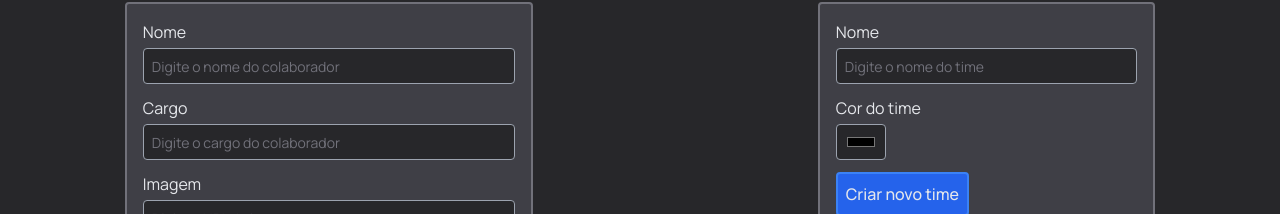
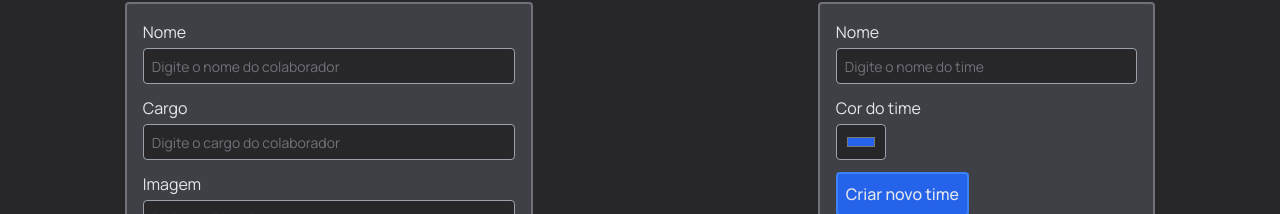
Before and after one commit to jonathafernandes/organo, a React (Vite) app: page / in a window 1280 px wide. Shown: the part 368-582 px from the top of the page. Built offline with nearby package versions, Linux system fonts and the light colour scheme; the HTML template or start-up script is replaced by a standard one.

Commit message:
fix: solves error color team

```diff
--- a/src/App.jsx
+++ b/src/App.jsx
@@ -1,12 +1,12 @@
-import Footer from "./componentes/Footer";
-import Header from "./componentes/Header";
-import Main from "./componentes/Main";
+import Footer from "./components/Footer";
+import Header from "./components/Header";
+import Main from "./components/Main";
 
 import { IoIosArrowDropdownCircle } from "react-icons/io";
 
 function App() {
   return (
-    <div>
+    <>
       <Header />
       <div className="mt-16 flex flex-col items-center gap-4">
         <h1 className="mx-1 text-3xl text-center font-semibold sm:mx-4">Crie e gerencie seus times. Comece agora!</h1>
@@ -15,7 +15,7 @@ function App() {
       <Main />
       <hr className="w-1/2 my-40 mx-auto" />
       <Footer />
-    </div>
+    </>
   );
 }
 
--- a/src/componentes/DropdownList.jsx
+++ b/src/components/DropdownList.jsx
@@ -11,7 +11,7 @@ const DropdownList = ({label, items, value, onChange, required = false}) => {
                 onChange={evento => onChange(evento.target.value)}
             >
             <option />
-                {items.map(item => <option key={item}>{item}
+                {items.map((item, index) => <option key={`${item}-${index}`}>{item}
             </option>)}
             </select>
         </div>
--- a/src/componentes/Employee.jsx
+++ b/src/components/Employee.jsx
@@ -3,9 +3,11 @@ import notFoundImage from "../assets/not-found-img.svg";
 
 import { PiTrashSimple } from "react-icons/pi";
 
-const Employee = ({ name, role, image, team, onDelete }) => {
+const Employee = ({ name, role, image, team, onDelete, teamColor }) => {
   return (
-    <div className="bg-zinc-700 border-solid border-2 border-zinc-500 rounded px-4 my-5">
+    <div className={`bg-zinc-700 border-solid border-2 rounded px-4 my-5`}
+    style={{borderColor: teamColor}}
+    >
       <div className="flex items-center flex-col justify-center text-center gap-4 size-56">
         <img
           className="size-20 rounded-full"
@@ -24,11 +26,12 @@ const Employee = ({ name, role, image, team, onDelete }) => {
 };
 
 Employee.propTypes = {
-  name: PropTypes.string,
-  role: PropTypes.string,
+  name: PropTypes.string.isRequired,
+  role: PropTypes.string.isRequired,
   image: PropTypes.string,
-  team: PropTypes.string,
+  team: PropTypes.string.isRequired,
   onDelete: PropTypes.func,
+  teamColor: PropTypes.string.isRequired
 };
 
 export default Employee;
--- a/src/componentes/Form.jsx
+++ b/src/components/Form.jsx
@@ -13,7 +13,7 @@ const Form = ({ teams, registerTeam }) => {
   const [team, setTeam] = useState("");
 
   const [teamName, setTeamName] = useState("");
-  const [teamColor, setTeamColor] = useState("");
+  const [teamColor, setTeamColor] = useState("#2563eb");
 
   const [teamList, setTeamList] = useState(false)
 
@@ -25,7 +25,8 @@ const Form = ({ teams, registerTeam }) => {
       name,
       role,
       image,
-      team
+      team,
+      teamColor
     };
     setCards([...cards, newCard]);
     setName("");
@@ -33,6 +34,7 @@ const Form = ({ teams, registerTeam }) => {
     setImage("");
     setTeam("");
     setTeamList(true);
+
     alert("Criado com sucesso! ✅⏬");
   };
 
@@ -40,7 +42,6 @@ const Form = ({ teams, registerTeam }) => {
     event.preventDefault();
     registerTeam({ name: teamName, color: teamColor });
     setTeamName("");
-    setTeamColor("");
 
     alert("Time criado com sucesso! ✅");
   };
@@ -126,8 +127,9 @@ const Form = ({ teams, registerTeam }) => {
                 image={card.image}
                 team={card.team}
                 onDelete={() => handleDeleteCard(index)}
-              />
-            ))}
+                teamColor={card.teamColor}
+                />
+              ))}
           </div>
         </>
       ) : (
```
Also changed, not shown: src/components/Button.jsx (renamed from src/componentes/Button.jsx), src/components/Footer.jsx (renamed from src/componentes/Footer.jsx), src/components/Header.jsx (renamed from src/componentes/Header.jsx), src/components/Main.jsx (renamed from src/componentes/Main.jsx), src/components/TextField.jsx (renamed from src/componentes/TextField.jsx).
